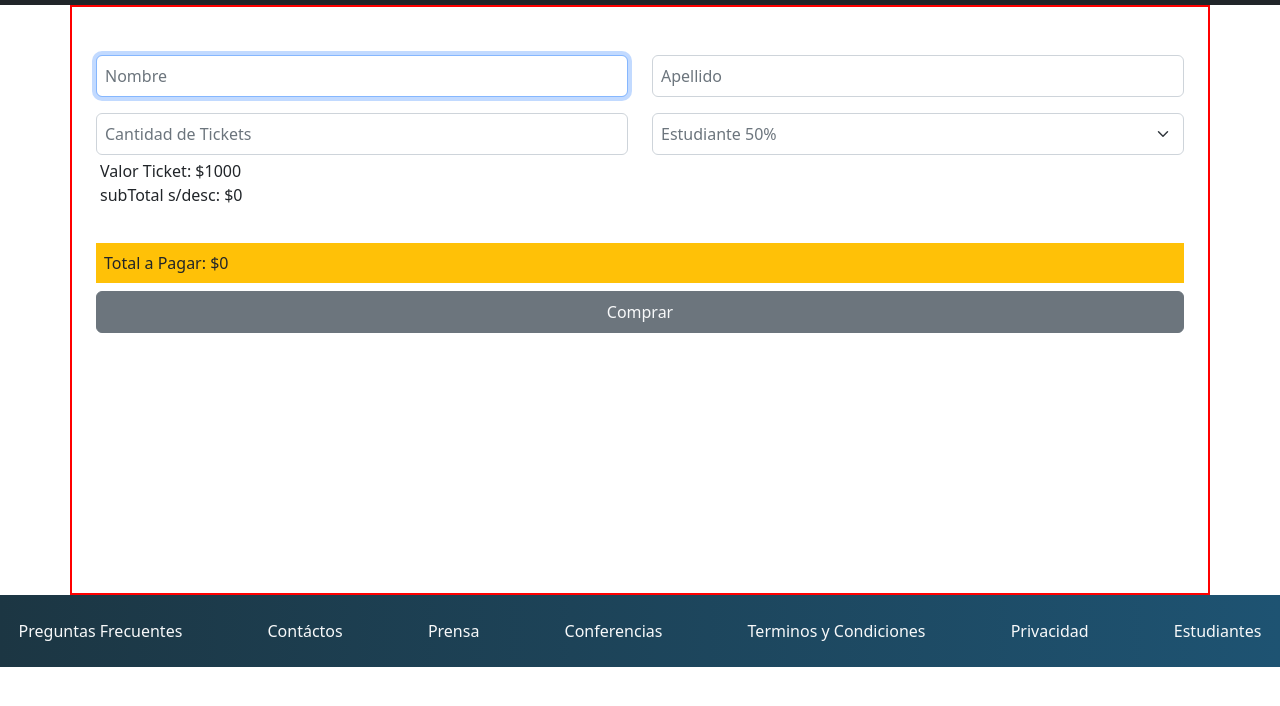
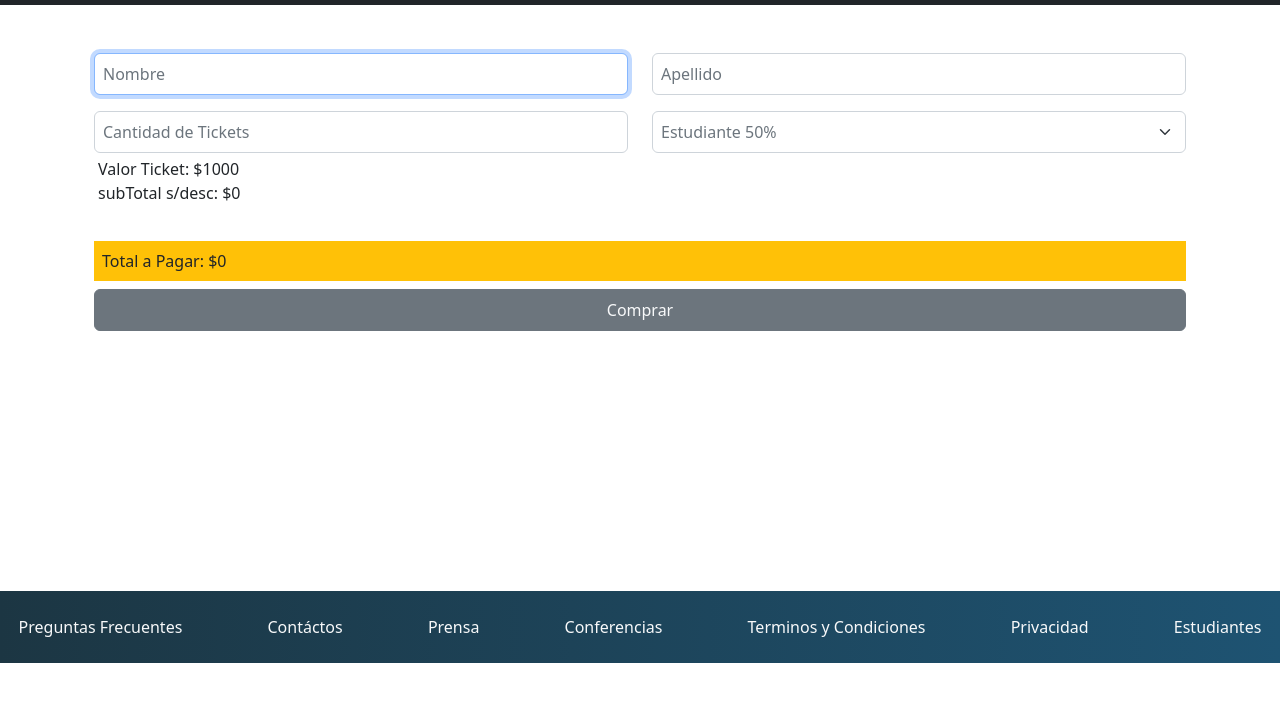
Before and after one commit to lmacuna/CODO-A-CODO-INTEGRADOR-FRONT-END, a plain HTML site: page comprarTicket.html in a window 1280 px wide. Shown: the part 84-790 px from the top of the page. Drawn offline with nearby package versions, Linux system fonts and the light colour scheme.

Commit message:
se quito border de maquetacion

```diff
--- a/comprarTicket.html
+++ b/comprarTicket.html
@@ -50,7 +50,7 @@
             </div>
         </div>
     </nav>
-    <main class="container p-0 h-100 w-100" style="border:2px solid red;height: 100%;">
+    <main class="container p-0 h-100 w-100" style="height: 100%;">
 
         <div class="container w-100 h-100 p-0">
             <form id="form-ticket" class="container w-100 pt-5" style="height: 73.3vh;">
```
